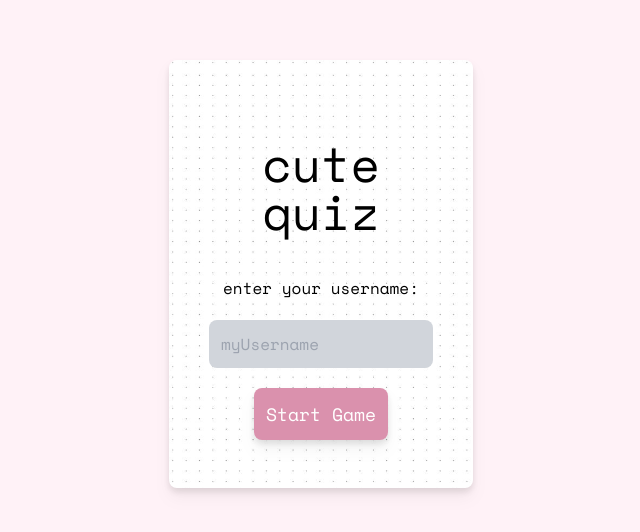
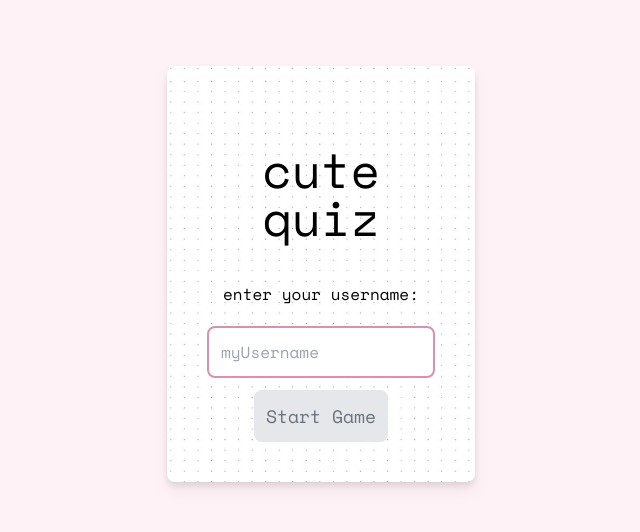
Before and after one commit to brunabrunabruna/react-quiz, a React (Vite) app in the folder frontend/: page / in a window 1280 px wide. Shown: the part 126-658 px from the top of the page, without its empty margins (319-959 px from the left). Built offline with nearby package versions, Linux system fonts and the light colour scheme; no server answers.

Commit message:
styling work

```diff
--- a/frontend/package.json
+++ b/frontend/package.json
@@ -4,7 +4,7 @@
   "version": "0.0.0",
   "type": "module",
   "scripts": {
-    "dev": "vite",
+    "dev": "vite --host",
     "build": "tsc && vite build",
     "lint": "eslint . --ext ts,tsx --report-unused-disable-directives --max-warnings 0",
     "preview": "vite preview"
--- a/frontend/src/Button.tsx
+++ b/frontend/src/Button.tsx
@@ -6,7 +6,7 @@ const Button = (props: {
   text: string;
   version?: ButtonVersion;
   onClick: () => void;
-  // className?: string;
+  disabled?: boolean;
 }) => {
   let variableStyle = "";
 
@@ -26,10 +26,12 @@ const Button = (props: {
 
   return (
     <button
-      className={` ${variableStyle} drop-shadow-lg p-3 m-2 rounded-lg  text-lg
-         text-white
-      `}
+      className={`${variableStyle} text-base drop-shadow-lg
+      p-3 rounded-lg text-white
+      sm:text-lg disabled:scale-100
+    disabled:bg-gray-200 disabled:text-gray-500 disabled:drop-shadow-none`}
       onClick={props.onClick}
+      disabled={props.disabled}
     >
       {props.text}
     </button>
--- a/frontend/src/components/App.tsx
+++ b/frontend/src/components/App.tsx
@@ -1,25 +1,5 @@
-import React from "react";
-import "./App.css";
 import Questions from "./Questions";
 
-function App() {
-  return (
-    <>
-      {/* png elements */}
-      {/* <div className="absolute z-30 ">
-        <img
-          src={stars}
-          className="absolute top-32 left-2 max-w-72 rotate-12"
-        />
-        <img
-          src={stars}
-          className="absolute top-0 right-2 max-w-72 rotate-45"
-        />
-      </div> */}
-
-      <Questions />
-    </>
-  );
-}
+const App = Questions;
 
 export default App;
--- a/frontend/src/components/GameCard.tsx
+++ b/frontend/src/components/GameCard.tsx
@@ -1,8 +1,8 @@
-import React, { useEffect, useState } from "react";
+import React, { useCallback, useEffect, useState } from "react";
 import { QuestionData } from "../lib/types";
-import pinkTape from "../assets/img/pinkTape.png";
+import Button from "../Button";
 import dotsImg from "../assets/img/dots.jpg";
-import Button from "../Button";
+import Tape from "./Tape";
 
 type GameCardProps = {
   currentQuestionIndex: number;
@@ -31,7 +31,7 @@ const GameCard = (props: GameCardProps) => {
       props.questionData.correctAnswer ?? ""
     );
     setAnswers(randomAnswersArray);
-    console.log(props.questionData.correctAnswer);
+    // console.log(props.questionData.correctAnswer);
   }, [props.questionData]);
 
   // resets click and has correct answer, if has correct answer
@@ -40,55 +40,52 @@ const GameCard = (props: GameCardProps) => {
     setClicked(false);
   }, [props.currentQuestionIndex]);
 
-  // click function when answer buttun gets clicked
-  const handleClick = (answer: string) => {
+  // click function when answer button gets clicked
+  const handleClick = useCallback(
+    (answer: string) => {
+      if (clicked) {
+        return;
+      }
       props.onAnswer(answer === props.questionData.correctAnswer);
       setClicked(true);
-  };
+    },
+    [clicked, props]
+  );
 
   return (
     <>
-      <div className=" relative h-screen flex items-center justify-center ">
       {/* displays current and total questions number */}
       <div
-          className=" flex items-center justify-center
-         absolute drop-shadow-lg rounded-lg"
-        >
-          <div
-            className=" inset-0 object-cover
-        overflow-hidden rounded-lg "
+        className="relative justify-center drop-shadow-lg
+      w-screen sm:w-[570px]"
       >
         {/* background img */}
-            <img src={dotsImg} className="-z-20" />
-          </div>
-          {/* tape and questions count */}
-          <div className="absolute w-60 -top-10 -right-10 tape ">
-            {/* tape img */}
-            <img src={pinkTape} />
-            {/* question count */}
-            <p
-              className="text-2xl absolute top-10 right-3
-            rotate-12 question-count"
-            >
-              Question {props.currentQuestionIndex + 1}/
-              {props.totalQuestionsCount}
-            </p>
-          </div>
+        <img
+          src={dotsImg}
+          className="absolute w-full h-full h -z-20 object-cover rounded-lg"
+        />
 
+        <Tape
+          totalQuestionsCount={props.totalQuestionsCount}
+          currentQuestionIndex={props.currentQuestionIndex}
+        />
         {/* question and answers */}
         <div
-            className=" flex flex-col  w-96  m-5
-        rounded p-5 sm:text-center z-10 top-20 absolute"
+          className="flex flex-col items-stretch
+        rounded p-5 text-center z-10 m-10 mt-28 mb-20"
         >
           {/* question */}
           <h2
-              className="text-neutral-900  mt-5 text-xl question
-            top-0 max-w-full"
+            className="text-neutral-900 mt-5 text-xl font-bold
+            top-0"
           >
             {props.questionData.question}
           </h2>
           {/* answers buttons */}
-            <div className=" flex flex-col mt-10 min-w-60 max-w-96 bottom-0 ">
+          <div
+            className="flex flex-col gap-4 mt-2 sm:mt-10
+          items-stretch bottom-0 justify-center bg-slate-200 px-4"
+          >
             {answers.map((answer, index) => (
               <Button
                 text={answer}
@@ -98,7 +95,7 @@ const GameCard = (props: GameCardProps) => {
                     ? answer === props.questionData.correctAnswer
                       ? "answer-correct"
                       : "answer-incorrect"
-                      : ""
+                    : "default"
                 }
                 onClick={() => {
                   handleClick(answer);
@@ -108,7 +105,6 @@ const GameCard = (props: GameCardProps) => {
           </div>
         </div>
       </div>
-      </div>
     </>
   );
 };
--- a/frontend/src/components/GameOverCard.tsx
+++ b/frontend/src/components/GameOverCard.tsx
@@ -9,9 +9,7 @@ const GameOverCard = (props: {
   questionsLength: number;
   reloadGame: () => void;
   topPlayers: Player[];
-}) => {
-  return (
-    <>
+}) => (
   <div
     className="relative flex flex-col
     items-center justify-center drop-shadow-lg rounded-lg "
@@ -34,7 +32,6 @@ const GameOverCard = (props: {
       </div>
       <Button
         text="restart game"
-            className=" drop-shadow-lg p-3 m-3 rounded-lg button "
         onClick={() => {
           props.reloadGame();
         }}
@@ -53,9 +50,7 @@ const GameOverCard = (props: {
       </div>
     </div>
   </div>
-    </>
 );
-};
 
 export default GameOverCard;
 
--- a/frontend/src/components/Questions.tsx
+++ b/frontend/src/components/Questions.tsx
@@ -64,7 +64,7 @@ const Questions = () => {
     );
   } else {
     return (
-      <div>
+      <Screen>
         {currentQuestionIndex < questions.length && (
           <GameCard
             currentQuestionIndex={currentQuestionIndex}
@@ -81,7 +81,7 @@ const Questions = () => {
             totalQuestionsCount={questions.length}
           />
         )}
-      </div>
+      </Screen>
     );
   }
 };
--- /dev/null
+++ b/frontend/src/components/Tape.tsx
@@ -0,0 +1,29 @@
+import React from "react";
+import pinkTape from "../assets/img/pinkTape.png";
+
+const Tape = (props: {
+  totalQuestionsCount: number;
+  currentQuestionIndex: number;
+}) => {
+  return (
+    /* tape and questions count */
+    <div
+      className="absolute w-48 -top-5 mx-auto inset-x-0
+         sm:w-60 sm:-top-10 sm:-right-8 sm:left-auto
+         sm:rotate-[28deg]"
+    >
+      {/* tape img */}
+      <img src={pinkTape} className="-rotate-[28deg]" />
+      {/* question count */}
+      <p
+        className="absolute top-16 right-8
+              sm:text-2xl sm:top-20 sm:right-6
+             "
+      >
+        Question {props.currentQuestionIndex + 1}/{props.totalQuestionsCount}
+      </p>
+    </div>
+  );
+};
+
+export default Tape;
--- a/frontend/src/components/UsernameForm.tsx
+++ b/frontend/src/components/UsernameForm.tsx
@@ -9,15 +9,18 @@ type UsernameProps = {
 };
 
 const UsernameForm = (props: UsernameProps) => {
-  const [buttonDisabled, setButtonDisabled] = useState(false);
+  const [isButtonDisabled, setIsButtonDisabled] = useState(true);
 
   const handleChange = (event: { target: { value: string } }) => {
     props.setUsername(event.target.value);
+
+    // diables button when imput is empty
+    setIsButtonDisabled(!event.target.value);
   };
 
   const handleClick = () => {
     if (!props.username) {
-      setButtonDisabled(true);
+      setIsButtonDisabled(true);
     } else {
       props.setIsUsernameDefined(true);
     }
@@ -51,10 +54,13 @@ const UsernameForm = (props: UsernameProps) => {
           id="username"
           placeholder="myUsername"
           onChange={handleChange}
-          className=" bg-gray-300 p-3 rounded-lg mb-3"
+          className=" bg-white border-2 border-pink p-3 rounded-lg mb-3"
         />
-        {buttonDisabled && <div>*field required</div>}
-        <Button onClick={handleClick} text="Start Game"></Button>
+        <Button
+          onClick={handleClick}
+          text="Start Game"
+          disabled={isButtonDisabled}
+        />
       </div>
     </div>
   );
--- a/frontend/src/index.css
+++ b/frontend/src/index.css
@@ -20,7 +20,7 @@ body {
   font-family: "SpaceMono Regular", sans-serif;
   background-color: #fff2f7;
 }
-
+/*
 .question-count {
   top: 4.5rem;
   right: 1.8rem;
@@ -35,11 +35,6 @@ body {
 }
 
 @media (max-width: 600px) {
-  .tape {
-    width: 200px;
-    top: 0px;
-    right: 20px;
-  }
   .question-count {
     top: 4rem;
     font-size: 1.2rem;
@@ -52,4 +47,4 @@ body {
   .answers {
     font-size: 1rem;
   }
-}
+} */
--- a/package.json
+++ b/package.json
@@ -8,7 +8,7 @@
   "version": "0.0.0",
   "type": "module",
   "scripts": {
-    "dev": " concurrently \"npm run dev --workspace=frontend\" \"npm run dev --workspace=backend\""
+    "dev": " concurrently \"npm run dev --workspace=frontend \" \"npm run dev --workspace=backend\""
   },
   "devDependencies": {
     "@types/cors": "^2.8.17",
```
Also changed, not shown: frontend/src/components/App.css (deleted). Lines whose indentation alone changed are shown as unchanged.
